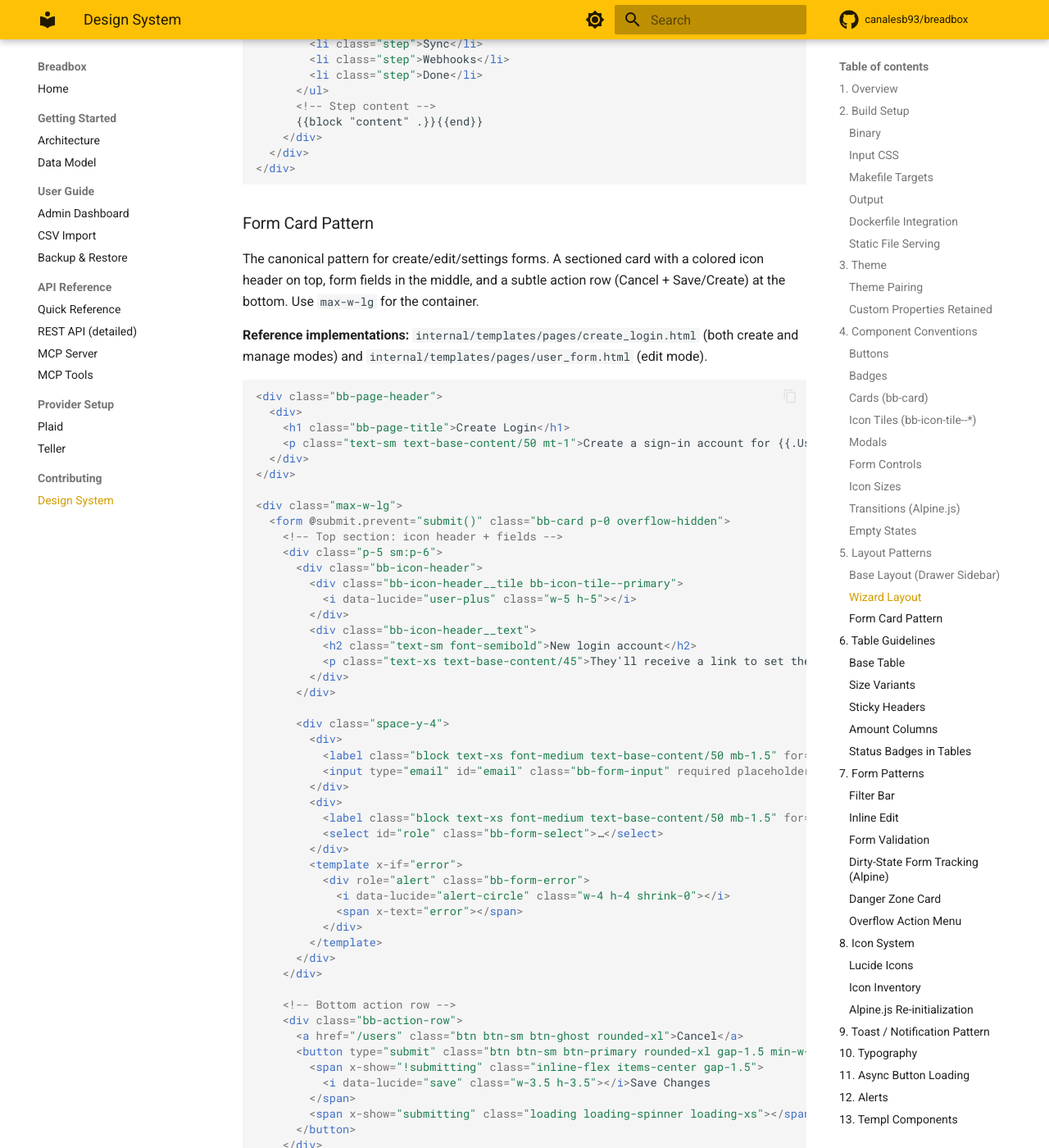
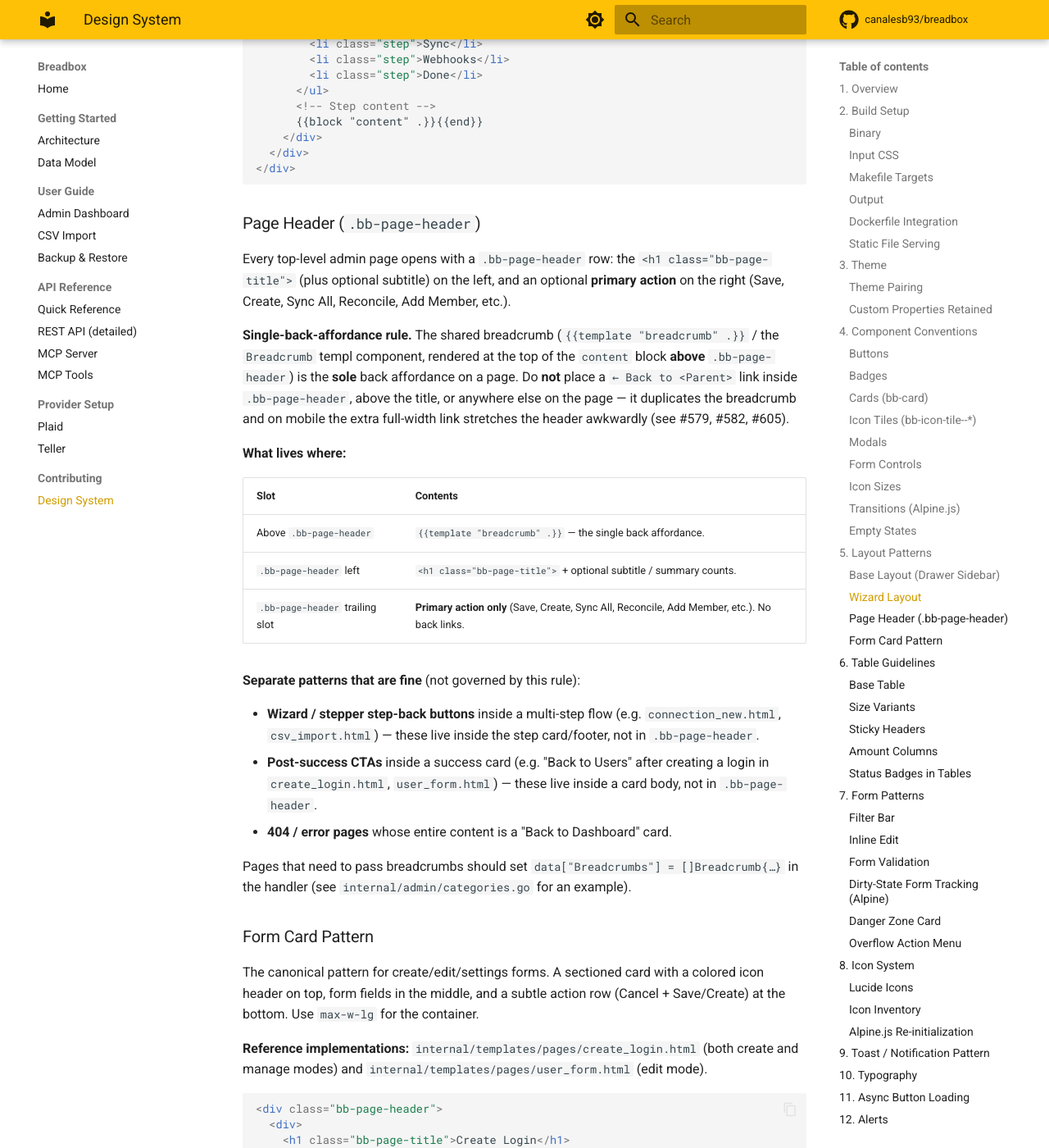
Before and after one commit to canalesb93/breadbox, an MkDocs documentation site: the page built from docs/design-system.md, in a window 1280 px wide and 1400 px high, scrolled down 9158 px. Shown: the whole window at 82% size. Built offline with MkDocs 1.6.1 and Material for MkDocs 9.7.7, drawn with Linux system fonts in a browser that asks for light colours; comment, search, counter and statistics services are not loaded; some of the changed text lies outside the part shown.

Commit message:
docs(design-system): codify single-back-affordance rule for .bb-page-header (#607)
Fixes #605.

## Summary

- Adds a new **Page Header (`.bb-page-header`)** subsection to `docs/design-system.md` just above the Form Card Pattern. Codifies the three rules from the issue: the shared breadcrumb is the sole back affordance, the trailing slot is reserved for a primary action, and wizard step-back / post-success CTAs are a separate pattern that stays allowed.
- Adds a matching "No back link inside `.bb-page-header`" bullet to the Form Card Pattern conventions list so form-page authors hit it at the exact moment they're scaffolding a new form.
- Migrates `internal/templates/pages/account_link_detail.html` off its hand-rolled inline `<div class="breadcrumbs">` onto the shared `{{template "breadcrumb" .}}` partial, and plumbs `Breadcrumbs` through `AccountLinkDetailHandler` like every other detail page does.

## Audit of remaining `arrow-left` usages

Confirmed the issue's audit — none of the other `arrow-left` occurrences violate the new rule; they are wizard step-back buttons (`connection_new.html`, `csv_import.html`), post-success CTAs inside success cards (`user_form.html`, `create_login.html`), or the 404 / onboarding pages (`errors.templ`, `setup_account.templ`). All are correctly outside `.bb-page-header`.

## Visual evidence — `account_link_detail.html`

The header changes from *breadcrumb + title crammed into `.bb-page-header`* to *breadcrumb above, `.bb-page-header` owns the title + Reconcile primary action*. Subtle on a single page, but aligns this page with every other detail page (`transaction_detail`, `rule_detail`, `report_detail`, etc.).

| Width | Before | After |
| --- | --- | --- |
| Mobile (500) | ![before mobile](https://i.img402.dev/kdeoehmb9n.png) | ![after mobile](https://i.img402.dev/4s01gksipn.png) |
| Tablet (820) | ![before tablet](https://i.img402.dev/x0ef5fjiex.png) | ![after tablet](https://i.img402.dev/3toonlylrp.png) |
| Desktop (1440) | ![before desktop](https://i.img402.dev/5ag5fpmcd0.png) | ![after desktop](https://i.img402.dev/1xxljrrbi0.png) |

## Test plan

- [x] `go build ./...` passes.
- [x] `account_link_detail.html` renders with the shared breadcrumb on mobile/tablet/desktop (screenshots above).
- [x] Audited `arrow-left` / "Back to" occurrences — no violations of the new rule.
- [ ] Human reviewer sanity-check of the new design-system wording.

🤖 Generated with [Claude Code](https://claude.com/claude-code)

````diff
--- a/docs/design-system.md
+++ b/docs/design-system.md
@@ -52,7 +52,7 @@ Also available via Homebrew: `brew tap dobicinaitis/tailwind-cli-extra && brew i
   .bb-amount { ... }         /* Tabular-nums right-aligned amounts */
   .bb-info-grid { ... }      /* Detail page key-value grids */
   .bb-paginator { ... }      /* Numbered pagination with page range */
-  .bb-page-header { ... }    /* Page title + action row */
+  .bb-page-header { ... }    /* Page title + primary action (see §5 Page Header) */
   /* ... see input.css for full list */
 }
 ```
@@ -352,6 +352,28 @@ For filtered "no results" states (e.g., transactions with active filters), a com
 </div>
 ```
 
+### Page Header (`.bb-page-header`)
+
+Every top-level admin page opens with a `.bb-page-header` row: the `<h1 class="bb-page-title">` (plus optional subtitle) on the left, and an optional **primary action** on the right (Save, Create, Sync All, Reconcile, Add Member, etc.).
+
+**Single-back-affordance rule.** The shared breadcrumb (`{{template "breadcrumb" .}}` / the `Breadcrumb` templ component, rendered at the top of the `content` block **above** `.bb-page-header`) is the **sole** back affordance on a page. Do **not** place a `← Back to <Parent>` link inside `.bb-page-header`, above the title, or anywhere else on the page — it duplicates the breadcrumb and on mobile the extra full-width link stretches the header awkwardly (see #579, #582, #605).
+
+**What lives where:**
+
+| Slot                              | Contents                                                                                      |
+| --------------------------------- | --------------------------------------------------------------------------------------------- |
+| Above `.bb-page-header`           | `{{template "breadcrumb" .}}` — the single back affordance.                                    |
+| `.bb-page-header` left            | `<h1 class="bb-page-title">` + optional subtitle / summary counts.                             |
+| `.bb-page-header` trailing slot   | **Primary action only** (Save, Create, Sync All, Reconcile, Add Member, etc.). No back links. |
+
+**Separate patterns that are fine** (not governed by this rule):
+
+- **Wizard / stepper step-back buttons** inside a multi-step flow (e.g. `connection_new.html`, `csv_import.html`) — these live inside the step card/footer, not in `.bb-page-header`.
+- **Post-success CTAs** inside a success card (e.g. "Back to Users" after creating a login in `create_login.html`, `user_form.html`) — these live inside a card body, not in `.bb-page-header`.
+- **404 / error pages** whose entire content is a "Back to Dashboard" card.
+
+Pages that need to pass breadcrumbs should set `data["Breadcrumbs"] = []Breadcrumb{…}` in the handler (see `internal/admin/categories.go` for an example).
+
 ### Form Card Pattern
 
 The canonical pattern for create/edit/settings forms. A sectioned card with a colored icon header on top, form fields in the middle, and a subtle action row (Cancel + Save/Create) at the bottom. Use `max-w-lg` for the container.
@@ -417,6 +439,7 @@ The canonical pattern for create/edit/settings forms. A sectioned card with a co
 - Field groups use `space-y-4`. Labels use `text-xs font-medium text-base-content/50 mb-1.5 block`.
 - Primary submit button gets `min-w-32` so it doesn't jitter between its label and the loading spinner.
 - Icons inside the primary button are `w-3.5 h-3.5` (not `w-4 h-4`) to match the compact `btn-sm` weight.
+- **No back link inside `.bb-page-header`.** The breadcrumb above the header is the sole back affordance — see the [Page Header](#page-header-bb-page-header) section above. The Cancel button in the bottom action row is the only secondary navigation the form needs.
 - For destructive operations, add a **separate** `bb-card bb-danger-card` below — never mix the save action with the delete action in one card.
 
 ## 6. Table Guidelines
--- a/internal/templates/pages/account_link_detail.html
+++ b/internal/templates/pages/account_link_detail.html
@@ -1,11 +1,10 @@
 {{template "base" .}}
 
 {{define "content"}}
+{{template "breadcrumb" .}}
+
 <div class="bb-page-header">
   <div>
-    <div class="breadcrumbs text-sm mb-1">
-      <ul><li><a href="/connections?tab=links">Account Links</a></li><li>{{.Link.PrimaryAccountName}} &rarr; {{.Link.DependentAccountName}}</li></ul>
-    </div>
     <h1 class="bb-page-title">Transaction Matches</h1>
     <p class="text-base-content/60 text-sm mt-1">
       <span class="font-medium">{{.Link.MatchCount}}</span> matched,
````
Also changed, not shown: 1 other file.
